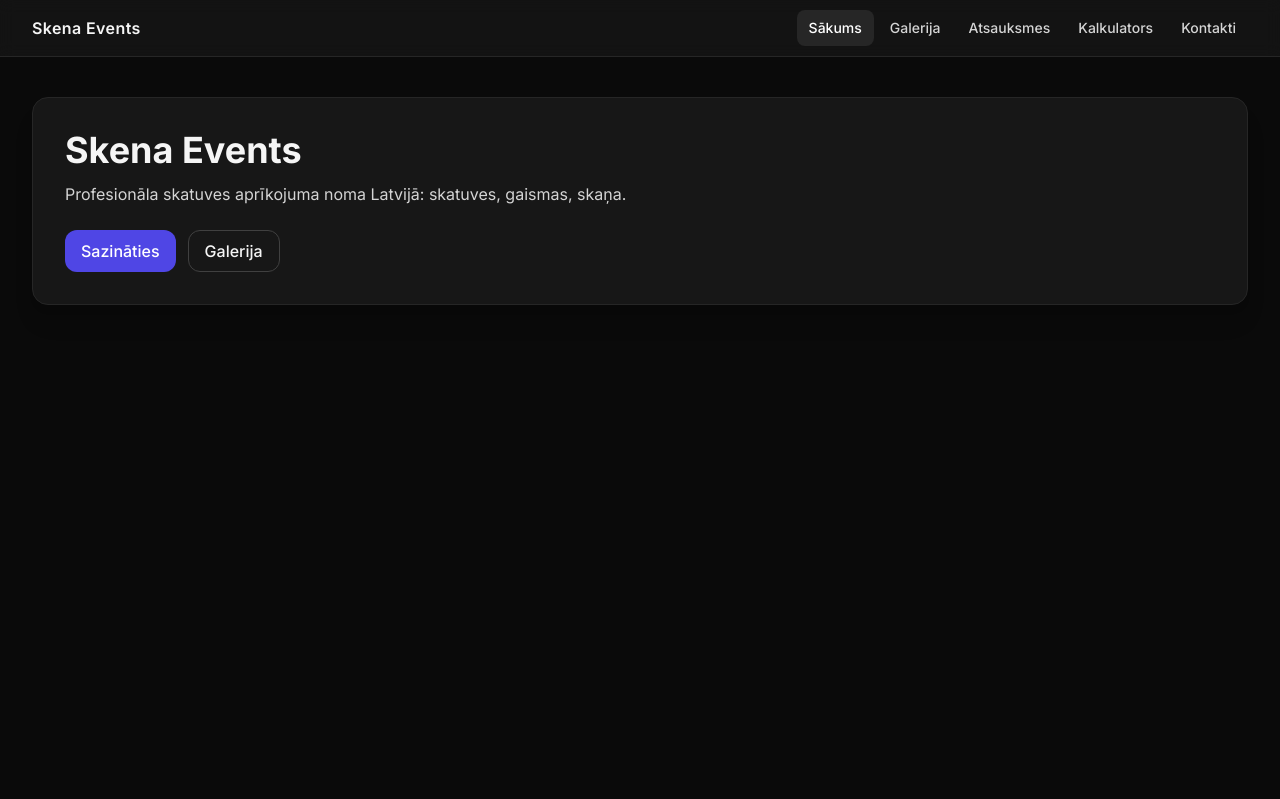
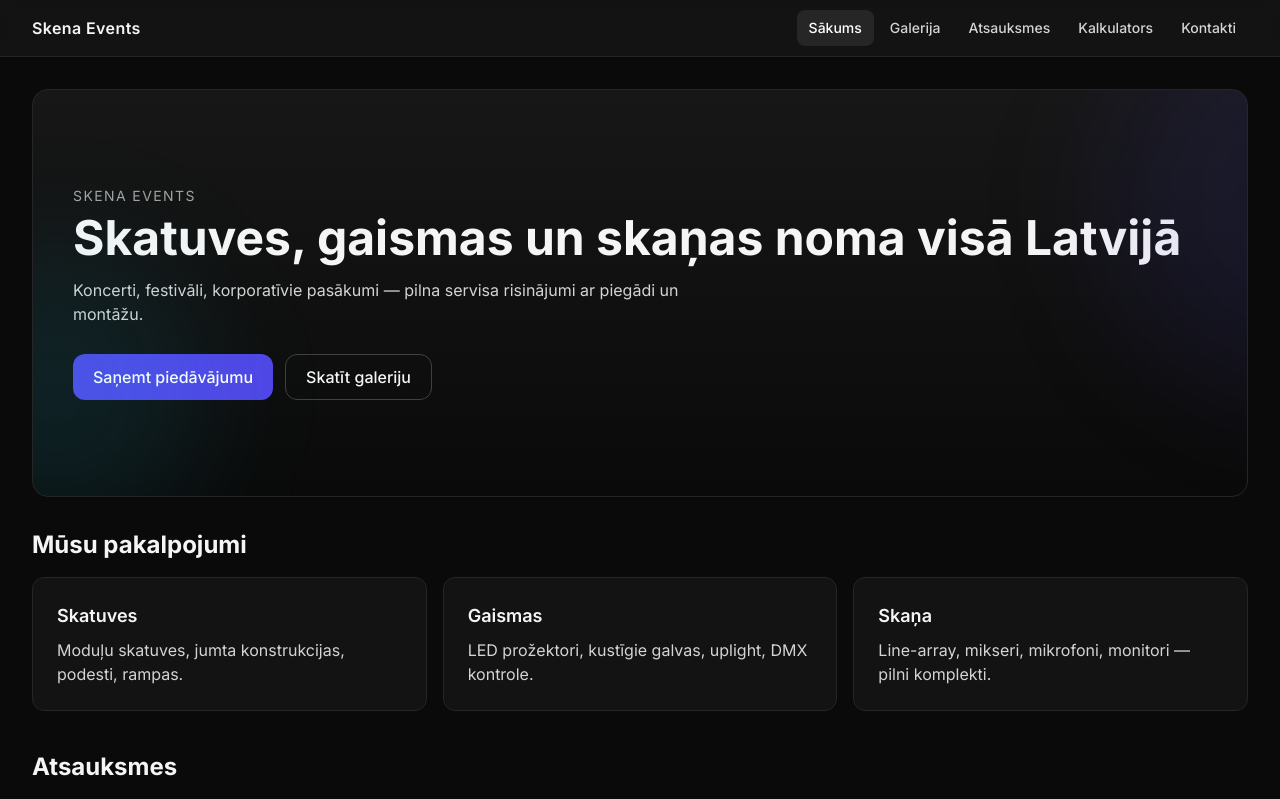
Before and after one commit to Skena-Events/Skena-Events-Site, a Next.js app: page / in a window 1280 px wide. Shown: the top 799 px of the page. Built offline with nearby package versions, Linux system fonts and the light colour scheme.

Commit message:
Update index.tsx

```diff
--- a/src/pages/index.tsx
+++ b/src/pages/index.tsx
@@ -1,33 +1,23 @@
-
 import Navbar from "@/components/Navbar";
+import Hero from "@/components/Hero";
+import Services from "@/components/Services";
+import Testimonials from "@/components/Testimonials";
+import ContactCTA from "@/components/ContactCTA";
+import Footer from "@/components/Footer";
+import Head from "next/head";
 
 export default function Home() {
   return (
     <>
+      <Head><title>Skena Events — skatuves, gaismas, skaņa</title></Head>
       <Navbar />
-      <main className="container py-10">
-        <section className="rounded-2xl border border-neutral-800 bg-neutral-900 p-8 shadow-xl">
-          <h1 className="text-3xl md:text-4xl font-bold">Skena Events</h1>
-          <p className="mt-3 text-neutral-300">
-            Profesionāla skatuves aprīkojuma noma Latvijā: skatuves, gaismas, skaņa.
-          </p>
-
-          <div className="mt-6 flex flex-wrap gap-3">
-            <a
-              href="/kontakt"
-              className="inline-flex items-center rounded-xl bg-indigo-600 px-4 py-2 font-medium text-white hover:bg-indigo-500 transition"
-            >
-              Sazināties
-            </a>
-            <a
-              href="/galerija"
-              className="inline-flex items-center rounded-xl border border-neutral-700 px-4 py-2 font-medium hover:bg-neutral-800 transition"
-            >
-              Galerija
-            </a>
-          </div>
-        </section>
+      <main className="container py-8">
+        <Hero />
+        <Services />
+        <Testimonials />
+        <ContactCTA />
       </main>
+      <Footer />
     </>
   );
 }
```
